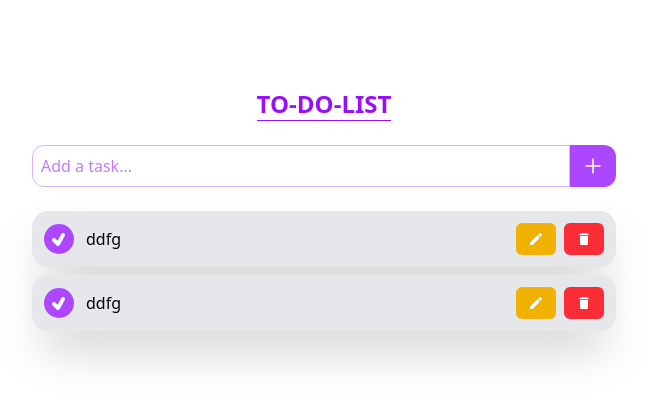
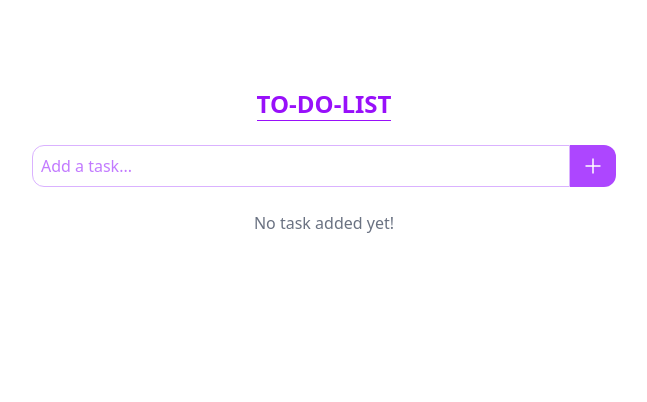
Before and after one commit to KaranRawat21/Todo, a React (Vite) app: page / in a window 1280 px wide. Shown: the top 402 px of the page, without its empty margins (316-963 px from the left). Built offline with nearby package versions, Linux system fonts and the light colour scheme.

Commit message:
added a functionality to add the task in the todolist

```diff
--- a/src/App.jsx
+++ b/src/App.jsx
@@ -6,7 +6,16 @@ import { useState } from 'react';
 
 export default function App() {
 
-  const [toDoList, setToDoList] = useState([1, 2]);
+  const [toDoList, setToDoList] = useState([]);
+  const [input, setInput] = useState("");
+
+  const addToDO = () => {
+    if (input.trim() === "") return;
+    setToDoList([...toDoList, { id: Date.now(), text: input, completed: false }]);
+    setInput("");
+  }
+
+
 
   return (
     <div className=' flex justify-center pt-20 '>
@@ -17,9 +26,14 @@ export default function App() {
         <div className=' flex w-full  justify-center '>
           <input
             type='text'
+            value={input}
+            onChange={(e) => setInput(e.target.value)}
             placeholder='Add a task...'
             className=' w-full max-w-[600px]  border-1 border-purple-300 p-2 rounded-l-xl outline-0 placeholder:text-purple-400' />
-          <button className=' w-[50px] rounded-r-xl flex justify-center items-center text-2xl text-white  bg-purple-500 cursor-pointer hover:bg-purple-700'><IoAddSharp /></button>
+
+          <button
+            onClick={addToDO}
+            className=' w-[50px] rounded-r-xl flex justify-center items-center text-2xl text-white  bg-purple-500 cursor-pointer hover:bg-purple-700'><IoAddSharp /></button>
         </div>
 
         <ToDoList
--- a/src/components/ToDoItem.jsx
+++ b/src/components/ToDoItem.jsx
@@ -1,18 +1,18 @@
 import { TiTick } from "react-icons/ti";
 import { MdEdit, MdDelete } from "react-icons/md";
 
-export default function ToDoItem() {
+export default function ToDoItem({ task }) {
   return (
     <div className="w-full bg-gray-200 p-3 rounded-2xl shadow-2xl flex flex-wrap items-center gap-3">
 
       {/* Tick Icon */}
-      <div className="bg-purple-500 w-[30px] h-[30px] rounded-full text-white flex justify-center items-center text-2xl flex-shrink-0">
-        <TiTick />
+      <div className={`${task.completed ? "bg-purple-500" : "bg-white border border-gray-500"} w-[30px] h-[30px] rounded-full text-white flex justify-center items-center text-2xl flex-shrink-0 cursor-pointer`}>
+        < TiTick />
       </div>
 
       {/* Text */}
-      <p className="flex-1 min-w-[150px] break-words whitespace-pre-wrap overflow-hidden text-sm sm:text-base">
-        ddfg
+      <p className="flex-1 min-w-[150px] break-words whitespace-pre-wrap overflow-hidden text-sm sm:text-base text-gray-700">
+        {task.text}
       </p>
 
       {/* Buttons */}
@@ -24,6 +24,6 @@ export default function ToDoItem() {
           <MdDelete />
         </button>
       </div>
-    </div>
+    </div >
   );
 }
--- a/src/components/ToDoList.jsx
+++ b/src/components/ToDoList.jsx
@@ -2,13 +2,15 @@ import ToDoItem from "./ToDoItem";
 
 export default function ToDoList({ toDoList }) {
   return (
-    <div className="w-full flex flex-col items-center ">
-      <div className=" w-full flex  flex-col gap-2">
+    <div className="w-full ">
+      <div className=" w-full flex  flex-col gap-2 items-center">
         {
           toDoList.length < 1
             ? <p className=" text-gray-500">No task added yet!</p>
             : toDoList.map(task => (
-              <ToDoItem />
+              <ToDoItem
+                key={task.id}
+                task={task} />
             ))
 
         }
```
